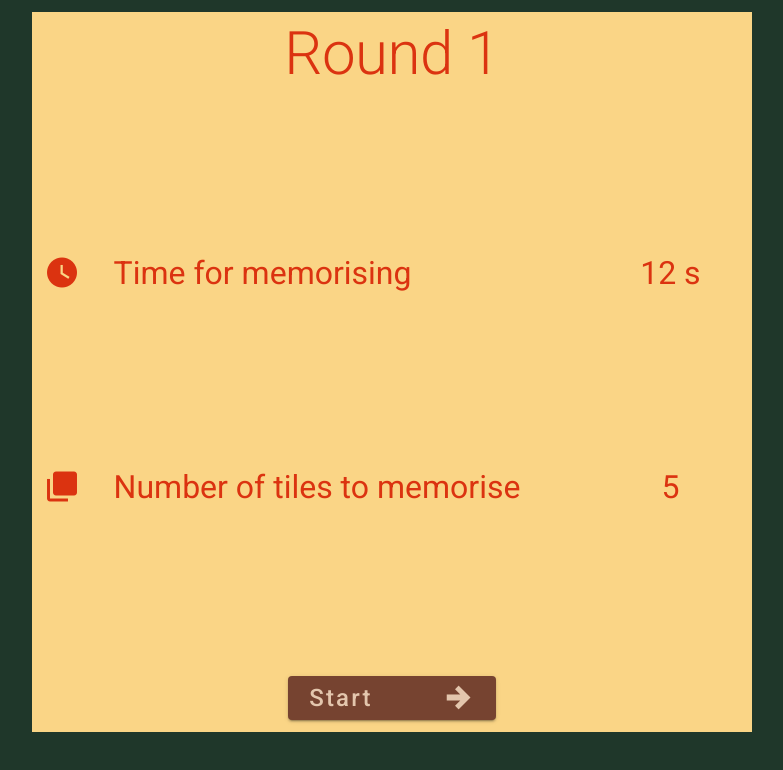
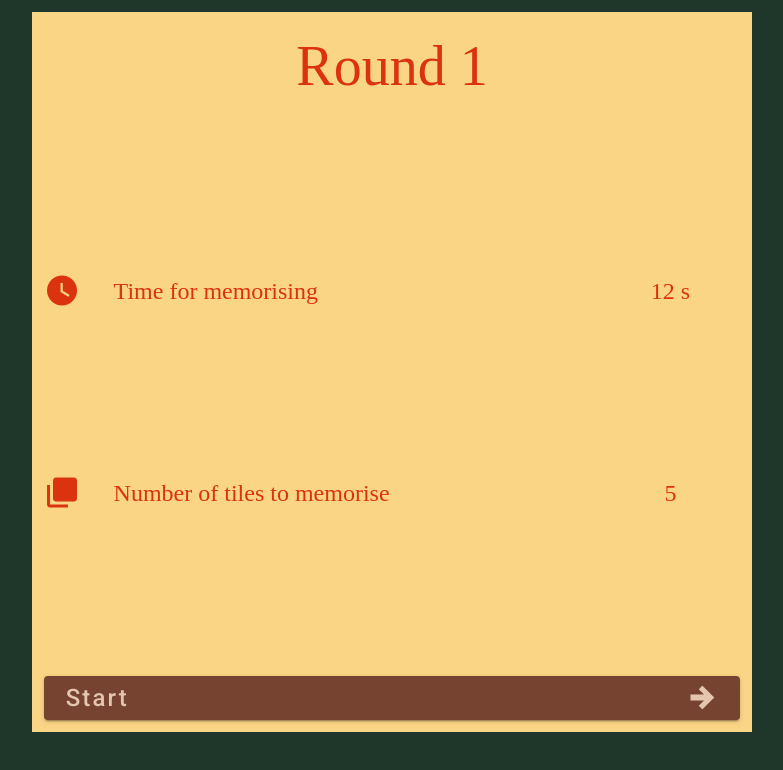
Before and after one commit to LiathHelvetica/MonkiGame, a Nuxt app in the folder MonkiGame/: page / in a window 1280 px wide. Both pictures are taken after a click on the button "Play". Shown: the top 770 px of the page, without its empty margins (248-1031 px from the left). Built offline with nearby package versions, Linux system fonts and the light colour scheme.

Commit message:
updated fonts for between rounds view

```diff
--- a/MonkiGame/components/BetweenRounds.vue
+++ b/MonkiGame/components/BetweenRounds.vue
@@ -1,7 +1,9 @@
 <template>
   <div class="container text">
     <div class="text-center">
-      <div class="text-h2">Round {{ gameOptions.roundIndex }}</div>
+      <div :style="{ 'font-size': '56px' }" class="african">
+        Round {{ gameOptions.roundIndex }}
+      </div>
       <div v-if="gameOptions.roundIndex !== 1">
         Good job on the previous round, king
       </div>
@@ -10,8 +12,13 @@
       <div class="first-piece center-vertically">
         <v-icon class="text" large>mdi-clock</v-icon>
       </div>
-      <div class="second-piece">Time for memorising</div>
-      <div class="third-piece full-center">
+      <div :style="{ 'font-size': '24px' }" class="second-piece african">
+        Time for memorising
+      </div>
+      <div
+        :style="{ 'font-size': '24px' }"
+        class="third-piece full-center african"
+      >
         {{ timeToSeconds(gameOptions.phase1Time) }}
       </div>
     </div>
@@ -19,8 +26,15 @@
       <div class="first-piece center-vertically">
         <v-icon class="text" large>mdi-checkbox-multiple-blank</v-icon>
       </div>
-      <div class="second-piece">Number of tiles to memorise</div>
-      <div class="third-piece full-center">{{ gameOptions.tilesNumber }}</div>
+      <div :style="{ 'font-size': '24px' }" class="second-piece african">
+        Number of tiles to memorise
+      </div>
+      <div
+        :style="{ 'font-size': '24px' }"
+        class="third-piece full-center african"
+      >
+        {{ gameOptions.tilesNumber }}
+      </div>
     </div>
     <v-btn class="button" large @click="$emit('start-clicked')"
       >Start<v-icon large>mdi-arrow-right-thick</v-icon></v-btn
@@ -56,7 +70,6 @@ export default {
 .three-piece-container
   display: flex
   width: 100%
-  font-size: 32px
 
 .three-piece-container .first-piece
   width: 10%
@@ -68,7 +81,7 @@ export default {
   width: 20%
 
 .button
-  width: 30%
+  width: 100%
 
 .text
   color: $font-color
```
